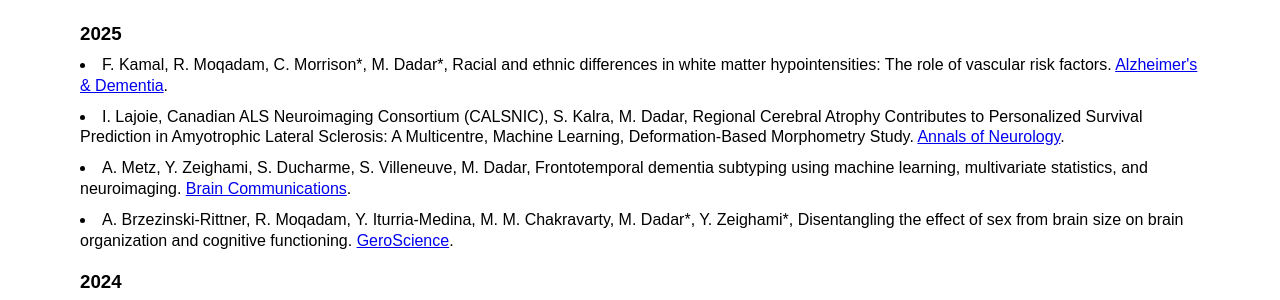
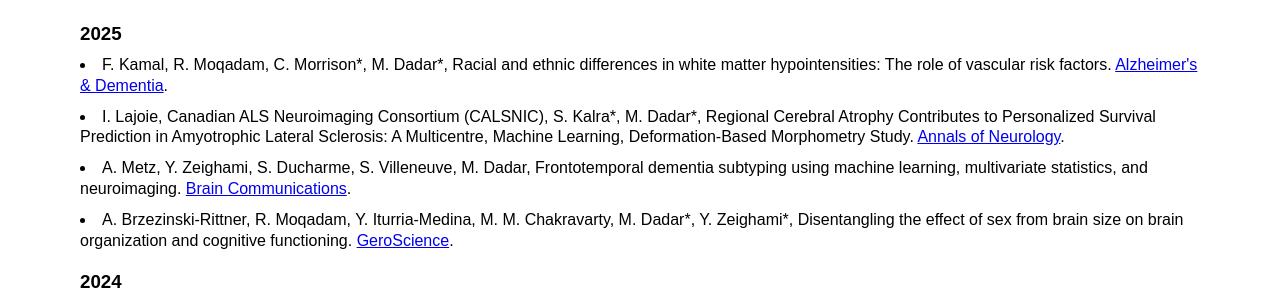
Before and after one commit to VANDAlab/VANDAlab.github.io, a Jekyll site: the page publications.html, which Jekyll copies as it is, in a window 1280 px wide and 900 px high. Shown: the part 167-467 px from the top of the window. Built offline with Jekyll 4.4.1, drawn with Linux system fonts in a browser that asks for light colours.

```diff
--- a/publications.html
+++ b/publications.html
@@ -24,7 +24,7 @@
   <h3>2025</h3>
     <li> F. Kamal, R. Moqadam, C. Morrison*, M. Dadar*, Racial and ethnic differences in white matter hypointensities: The role of vascular risk factors.
      <a href=" https://doi.org/10.1002/alz.70105" target="_blank">Alzheimer's & Dementia</a>. </li>
-  <li> I. Lajoie, Canadian ALS Neuroimaging Consortium (CALSNIC), S. Kalra, M. Dadar, Regional Cerebral Atrophy Contributes to Personalized Survival Prediction in Amyotrophic Lateral Sclerosis: A Multicentre, Machine Learning, Deformation-Based Morphometry Study.
+  <li> I. Lajoie, Canadian ALS Neuroimaging Consortium (CALSNIC), S. Kalra*, M. Dadar*, Regional Cerebral Atrophy Contributes to Personalized Survival Prediction in Amyotrophic Lateral Sclerosis: A Multicentre, Machine Learning, Deformation-Based Morphometry Study.
      <a href=" https://doi.org/10.1002/ana.27196" target="_blank">Annals of Neurology</a>. </li>
     <li> A. Metz, Y. Zeighami, S. Ducharme, S. Villeneuve, M. Dadar, Frontotemporal dementia subtyping using machine learning, multivariate statistics, and neuroimaging.
      <a href=" https://doi.org/10.1093/braincomms/fcaf065" target="_blank">Brain Communications</a>. </li>
```
